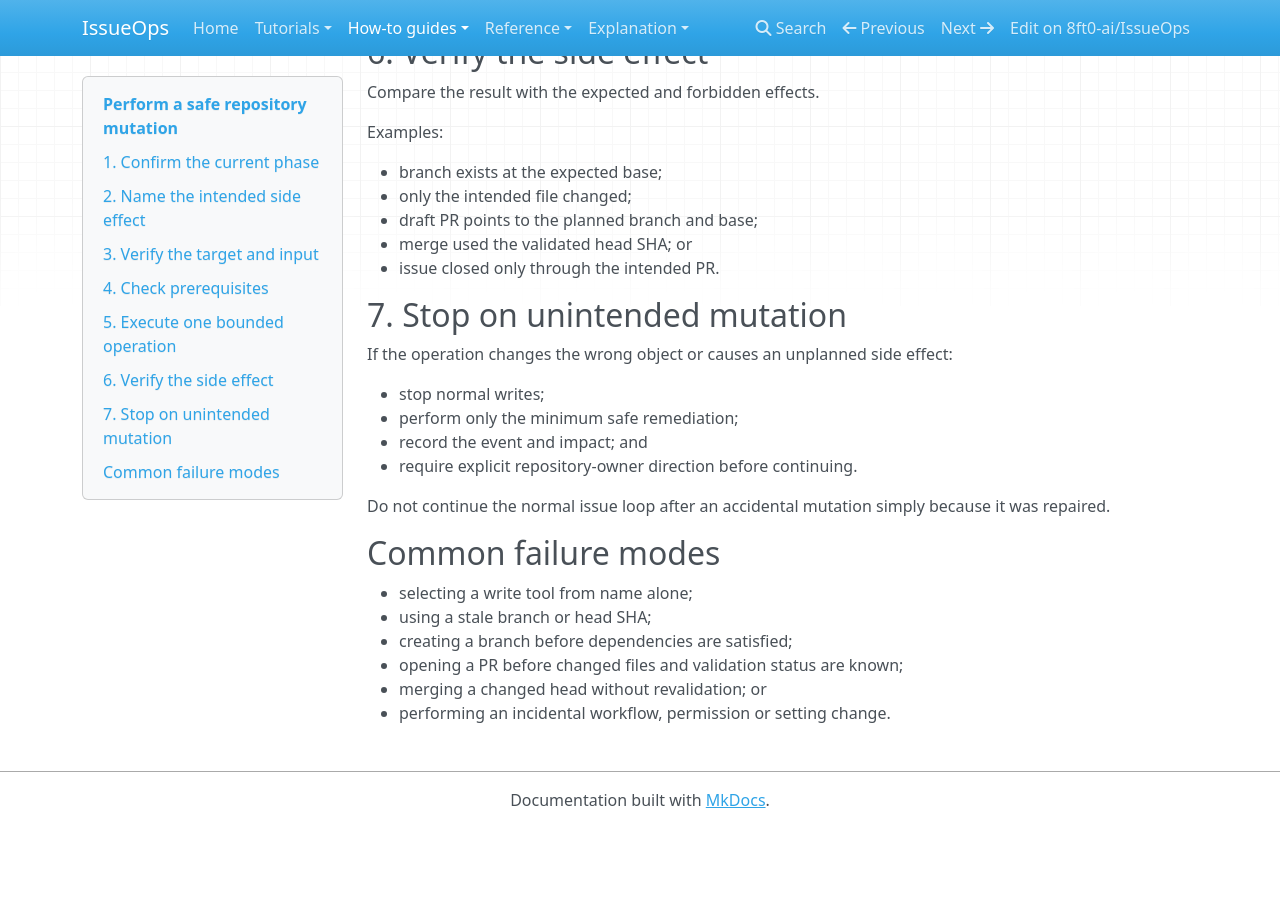
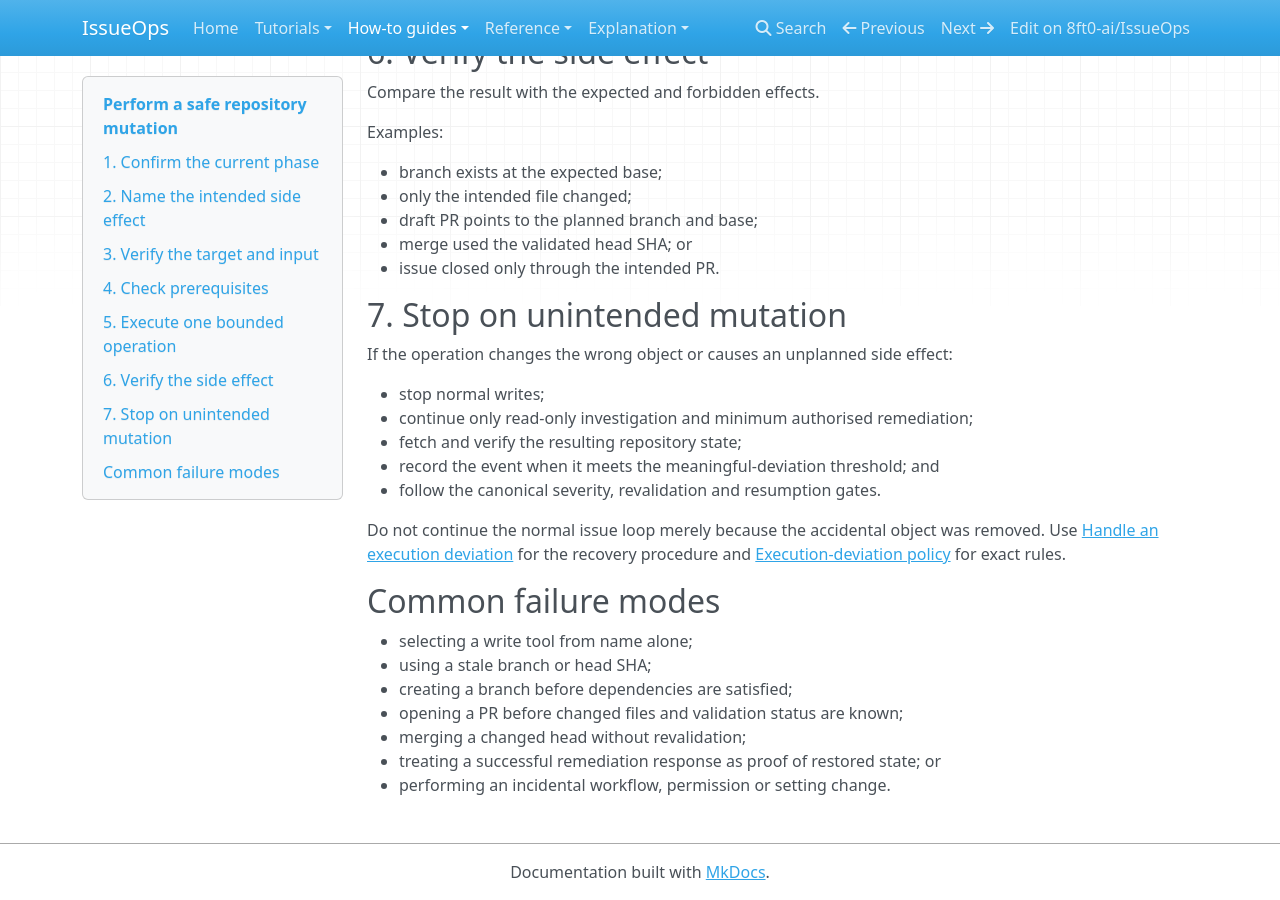
Before and after one commit to 8ft0-ai/IssueOps, an MkDocs documentation site: the page built from docs/how-to/perform-safe-repository-mutation.md, in a window 1280 px wide and 900 px high, scrolled down 1403 px. Built offline with MkDocs 1.6.1, drawn with Linux system fonts in a browser that asks for light colours; nearby versions of some CDN libraries; before the commit the page ends 2231 px from its top, so only the background shows below that; some of the changed text lies outside the part shown.

Commit message:
Reconcile safe mutation guidance with deviation policy

```diff
--- a/docs/how-to/perform-safe-repository-mutation.md
+++ b/docs/how-to/perform-safe-repository-mutation.md
@@ -2,7 +2,7 @@
 
 Use this guide immediately before a repository write such as creating a branch, changing a file, opening a pull request or merging.
 
-For exact phase permissions, evidence formats and circuit-breaker rules, use [Operation permissions and evidence](../reference/operation-permissions-and-evidence.md).
+For exact phase permissions and operation evidence formats, use [Operation permissions and evidence](../reference/operation-permissions-and-evidence.md). When an unintended mutation has already occurred, use [Handle an execution deviation](handle-execution-deviation.md).
 
 ## 1. Confirm the current phase
 
@@ -73,11 +73,12 @@ Examples:
 If the operation changes the wrong object or causes an unplanned side effect:
 
 - stop normal writes;
-- perform only the minimum safe remediation;
-- record the event and impact; and
-- require explicit repository-owner direction before continuing.
+- continue only read-only investigation and minimum authorised remediation;
+- fetch and verify the resulting repository state;
+- record the event when it meets the meaningful-deviation threshold; and
+- follow the canonical severity, revalidation and resumption gates.
 
-Do not continue the normal issue loop after an accidental mutation simply because it was repaired.
+Do not continue the normal issue loop merely because the accidental object was removed. Use [Handle an execution deviation](handle-execution-deviation.md) for the recovery procedure and [Execution-deviation policy](../reference/execution-deviation-policy.md) for exact rules.
 
 ## Common failure modes
 
@@ -85,5 +86,6 @@ Do not continue the normal issue loop after an accidental mutation simply becaus
 - using a stale branch or head SHA;
 - creating a branch before dependencies are satisfied;
 - opening a PR before changed files and validation status are known;
-- merging a changed head without revalidation; or
+- merging a changed head without revalidation;
+- treating a successful remediation response as proof of restored state; or
 - performing an incidental workflow, permission or setting change.
```
